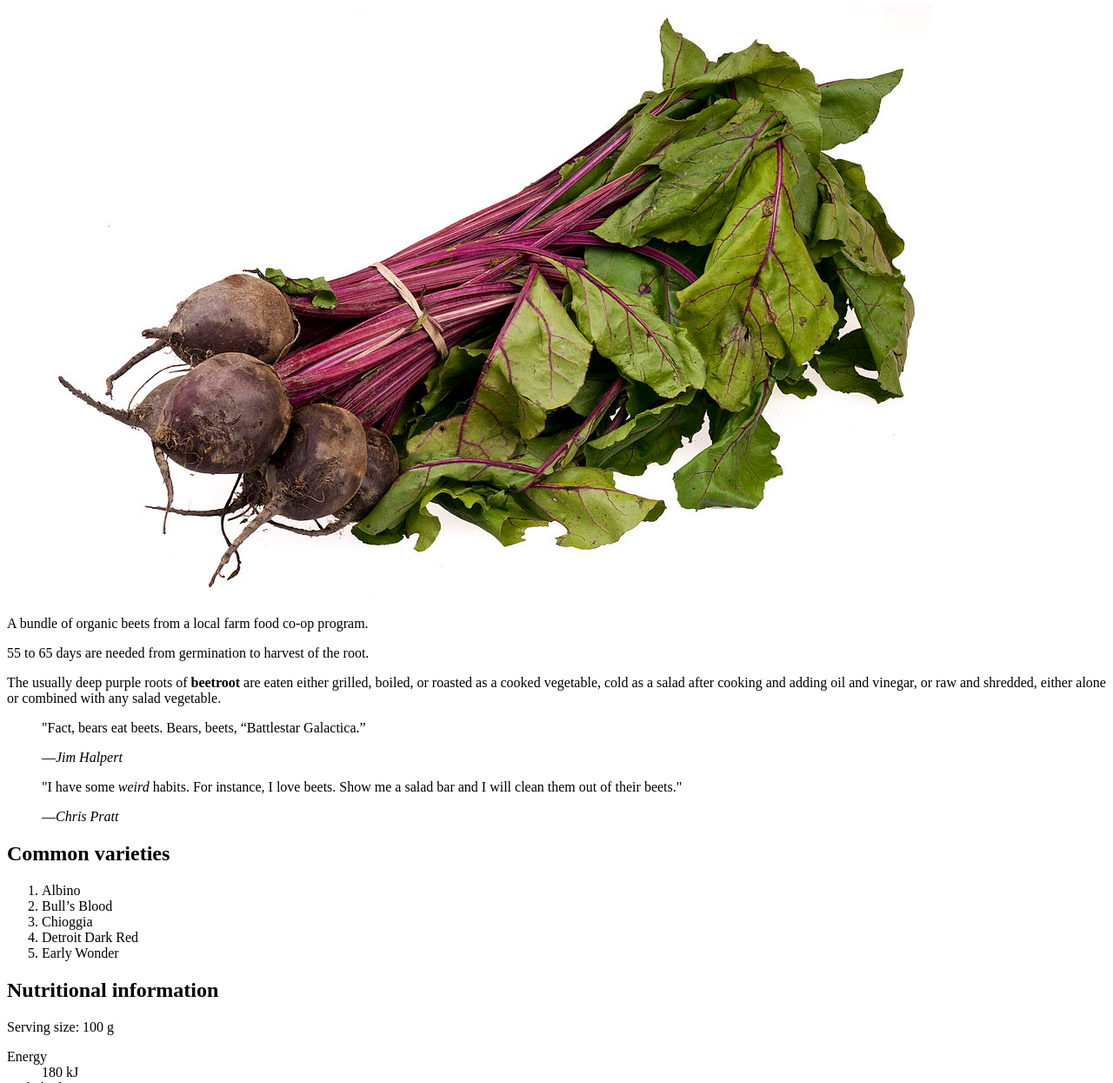
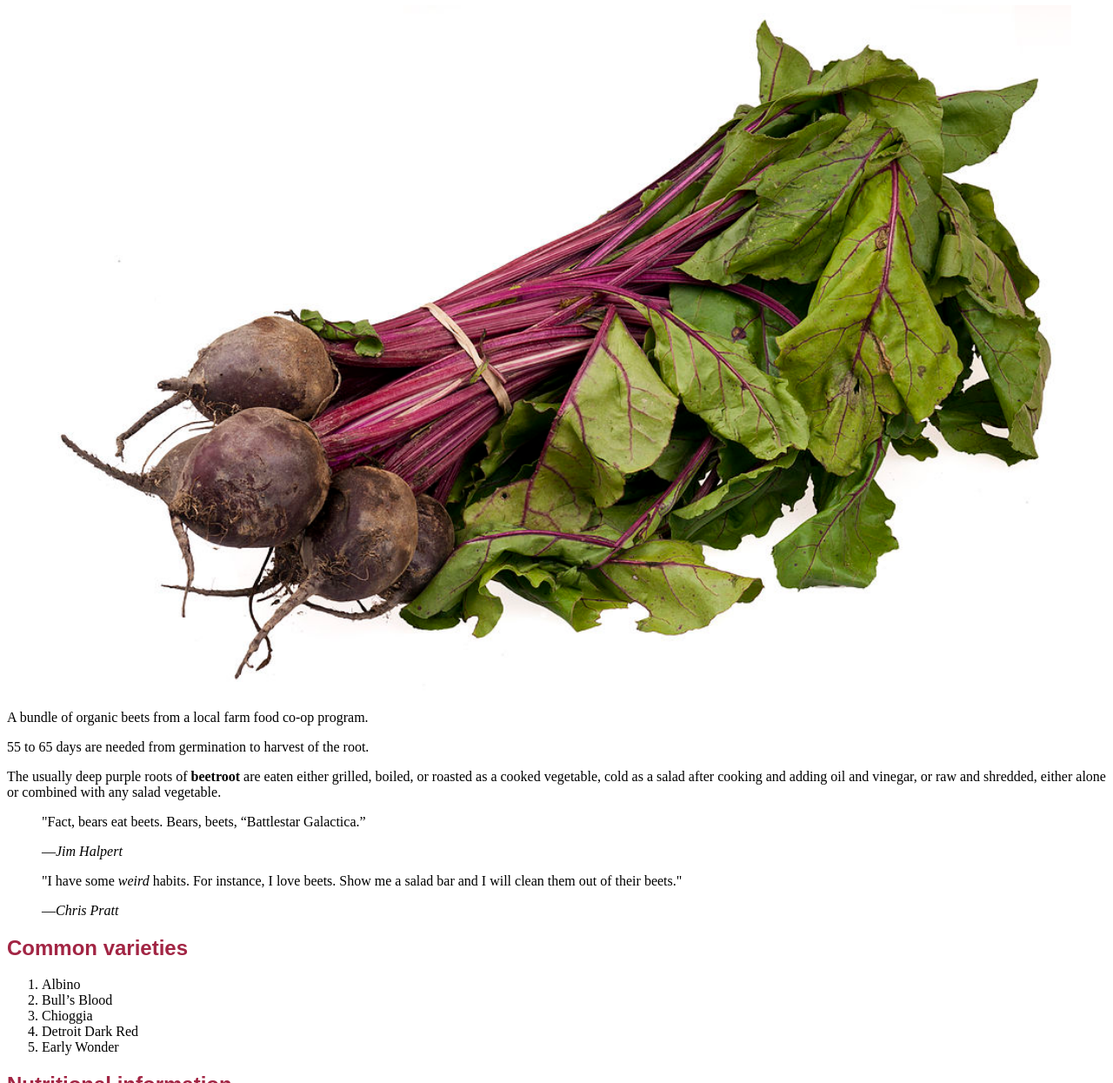
Before and after one commit to Hasan-Yavuz/dsn1678-exercise-0, a plain HTML site: page index.html in a window 1280 px wide. Shown: the part 60-1305 px from the top of the page at 87% size. Drawn offline with Linux system fonts and the light colour scheme.

Commit message:
Started styling headers and table

```diff
--- /dev/null
+++ b/css/general.css
@@ -0,0 +1,21 @@
+h1 {
+    font-family: sans-serif;
+    color: #a22544;
+}
+
+h2 {
+    font-family: sans-serif;
+    color: #a22544;
+}
+
+img {
+    width: 100%;
+}
+
+dd {
+    float: left;
+}
+
+dt {
+    float: left;
+}
--- a/index.html
+++ b/index.html
@@ -4,6 +4,7 @@
         <meta http-equiv="X-UA-Compatible" content="IE=edge,chrome=1">
         <title>dsn1678-exercise-0</title>
         <meta name="description" content="An intro exercise to dsn1678.">
+        <link href="css/general.css" rel="stylesheet">
     </head>
 
 <body>
```
